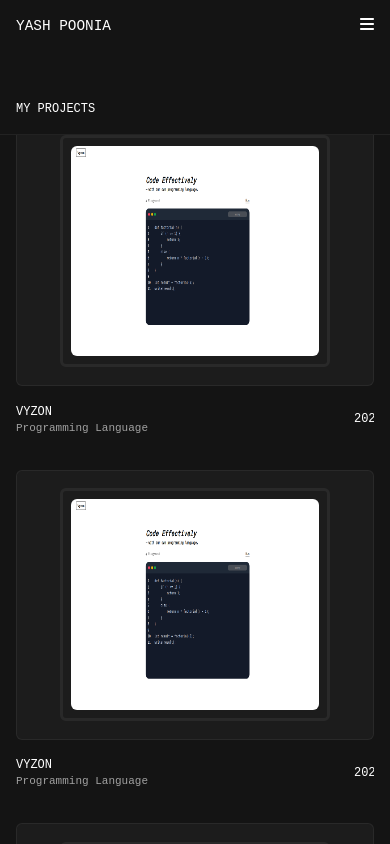
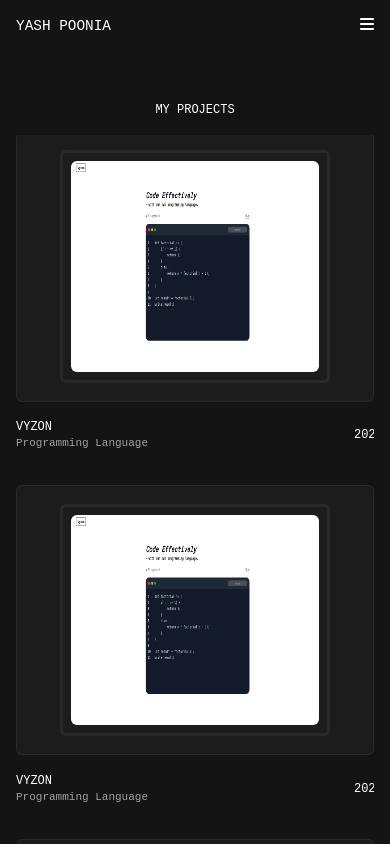
Before and after one commit to yash7xm/Portfolio, a React (Vite) app: page / in a window 390 px wide. Built offline with nearby package versions, Linux system fonts and the light colour scheme.

Commit message:
styles updated

```diff
--- a/src/assets/Styles/Project.css
+++ b/src/assets/Styles/Project.css
@@ -100,7 +100,7 @@ img {
 
 @media (max-width: 900px) {
     .project {
-        height: 40vh;
+        height: 75vh;
     }
 
     .project-img {
@@ -109,6 +109,10 @@ img {
 }
 
 @media (max-width: 600px) {
+    .project {
+        height: 40vh;
+    }
+
     .project-img {
         padding: 5% 12%;
     }
--- a/src/assets/Styles/Projects.css
+++ b/src/assets/Styles/Projects.css
@@ -52,10 +52,23 @@
         height: 90%;
         width: 100%;
     }
+
+    .header {
+        border-bottom: none;
+        display: flex;
+        align-items: center;
+        justify-content: center;
+    }
+
 }
 
 @media (max-width: 1200px) {
     .projects-grid {
         grid-template-columns: repeat(1, 1fr);
+        margin-top: 8%;
     }
+    .projects::-webkit-scrollbar {
+        width: 6px;
+    }
+
 }
```
